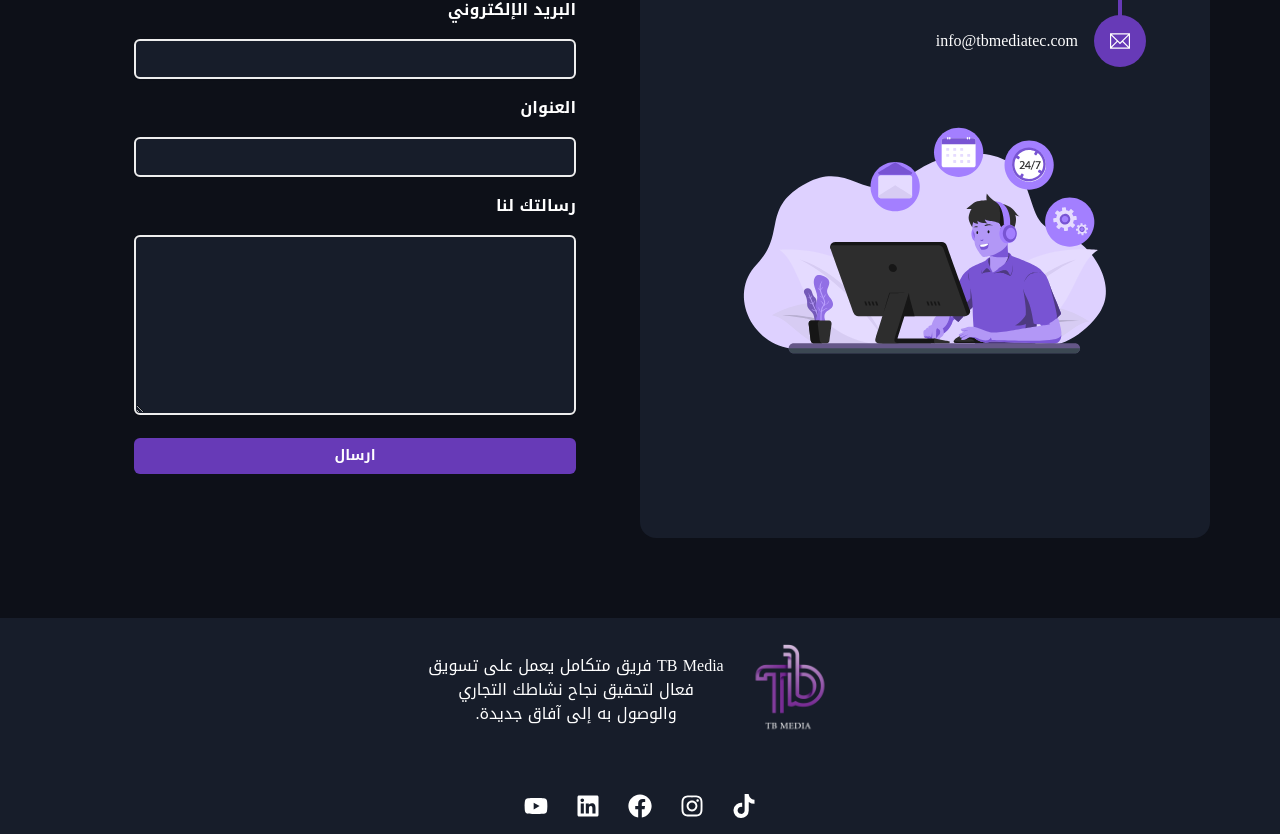
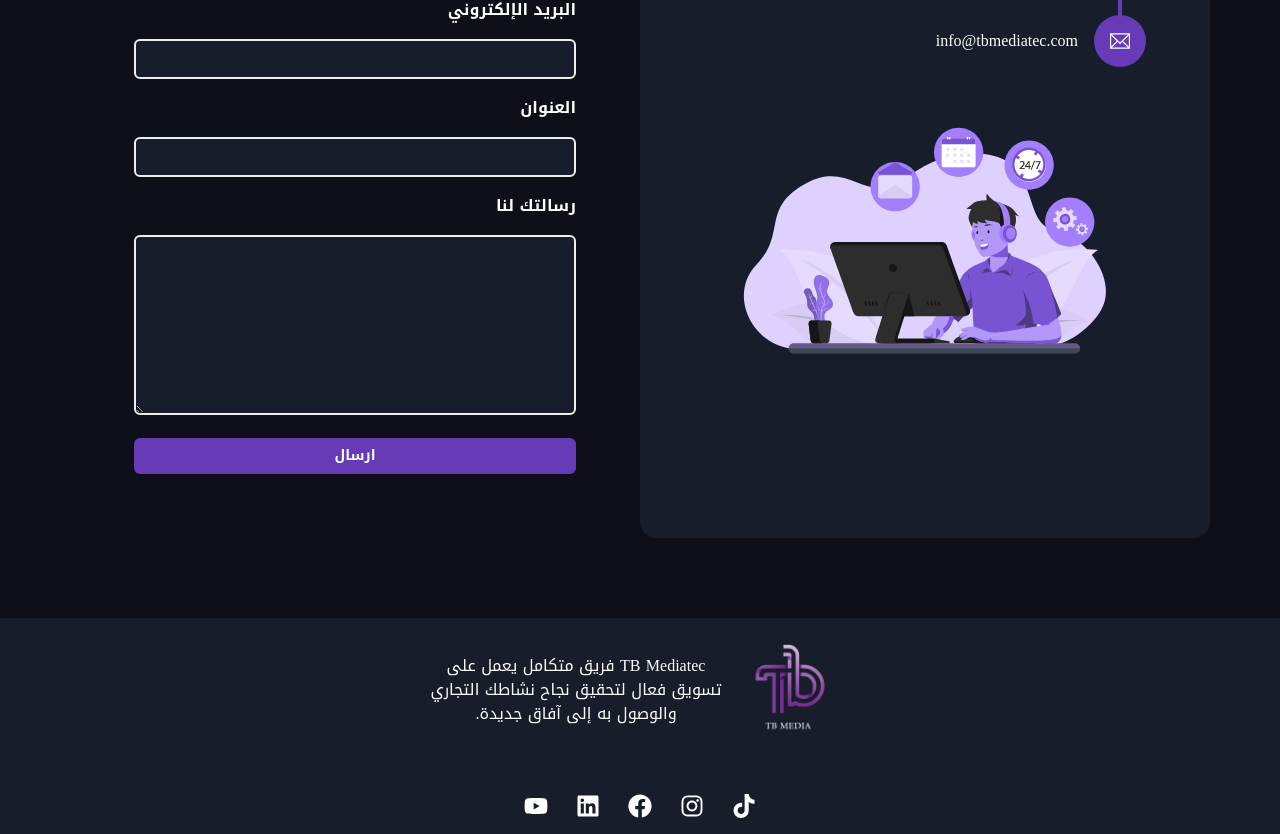
Before and after one commit to waleed31/tb-media, a React (Vite) app: page / in a window 1280 px wide. Shown: the part 3699-4533 px from the top of the page. Built offline with nearby package versions, Linux system fonts and the light colour scheme.

Commit message:
Update Footer.tsx

```diff
--- a/src/components/Footer.tsx
+++ b/src/components/Footer.tsx
@@ -14,7 +14,7 @@ function Footer() {
           </div>
 
           <p className="text-center flex-1 max-w-[300px]">
-            TB Media فريق متكامل يعمل على تسويق فعال لتحقيق نجاح نشاطك التجاري
+            TB Mediatec فريق متكامل يعمل على تسويق فعال لتحقيق نجاح نشاطك التجاري
             والوصول به إلى آفاق جديدة.
           </p>
         </div>
```
